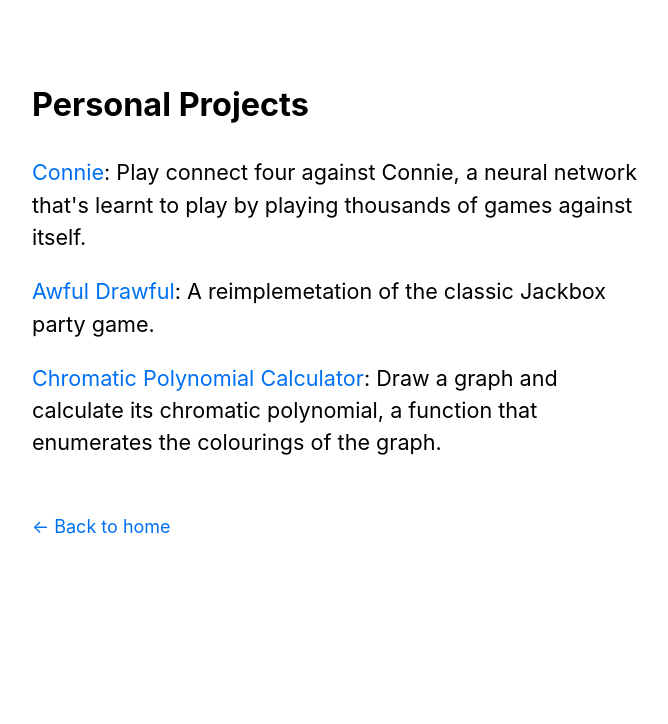
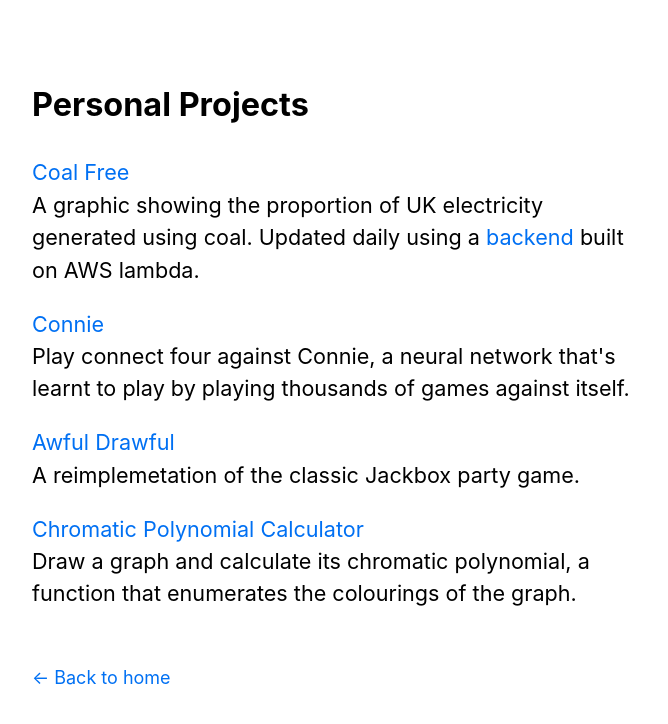
Before and after one commit to tjperr/website, a Next.js app: page /pp in a window 1280 px wide. Shown: the top 724 px of the page, without its empty margins (302-970 px from the left). Built offline with nearby package versions, Linux system fonts and the light colour scheme.

Commit message:
tooltip and homepage

```diff
--- a/pages/pp.js
+++ b/pages/pp.js
@@ -17,20 +17,27 @@ export default function Home() {
       <section className={utilStyles.headingMd}>
         <h2>Personal Projects</h2>
         <p>
-          <a href="https://saffron-connect-four.herokuapp.com/">Connie</a>: Play
-          connect four against Connie, a neural network that's learnt to play by
-          playing thousands of games against itself.
+          <Link href="/coal">Coal Free</Link>
+          <br />A graphic showing the proportion of UK electricity generated
+          using coal. Updated daily using a{" "}
+          <a href="https://github.com/tjperr/coal_free">backend</a> built on AWS
+          lambda.
         </p>
-
         <p>
-          <a href="https://awful-drawful.herokuapp.com/">Awful Drawful</a>: A
-          reimplemetation of the classic Jackbox party game.
+          <a href="https://saffron-connect-four.herokuapp.com/">Connie</a>
+          <br /> Play connect four against Connie, a neural network that's
+          learnt to play by playing thousands of games against itself.
+        </p>
+        <p>
+          <a href="https://awful-drawful.herokuapp.com/">Awful Drawful</a>
+          <br /> A reimplemetation of the classic Jackbox party game.
         </p>
         <p>
           <a href="https://tjperr.github.io/chromatic-polynomial/">
             Chromatic Polynomial Calculator
           </a>
-          : Draw a graph and calculate its chromatic polynomial, a function that
+          <br />
+          Draw a graph and calculate its chromatic polynomial, a function that
           enumerates the colourings of the graph.
         </p>
       </section>
```
Also changed, not shown: components/api.js (+21 -3 lines), pages/coal.js (+4 -3 lines).
